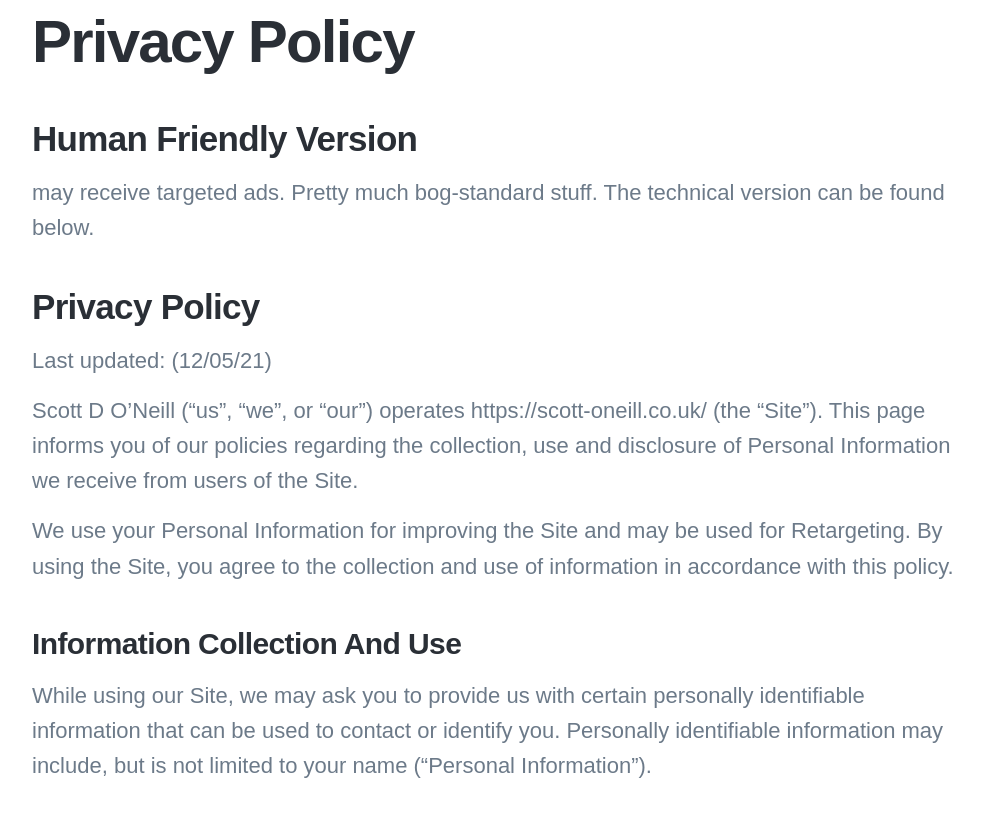
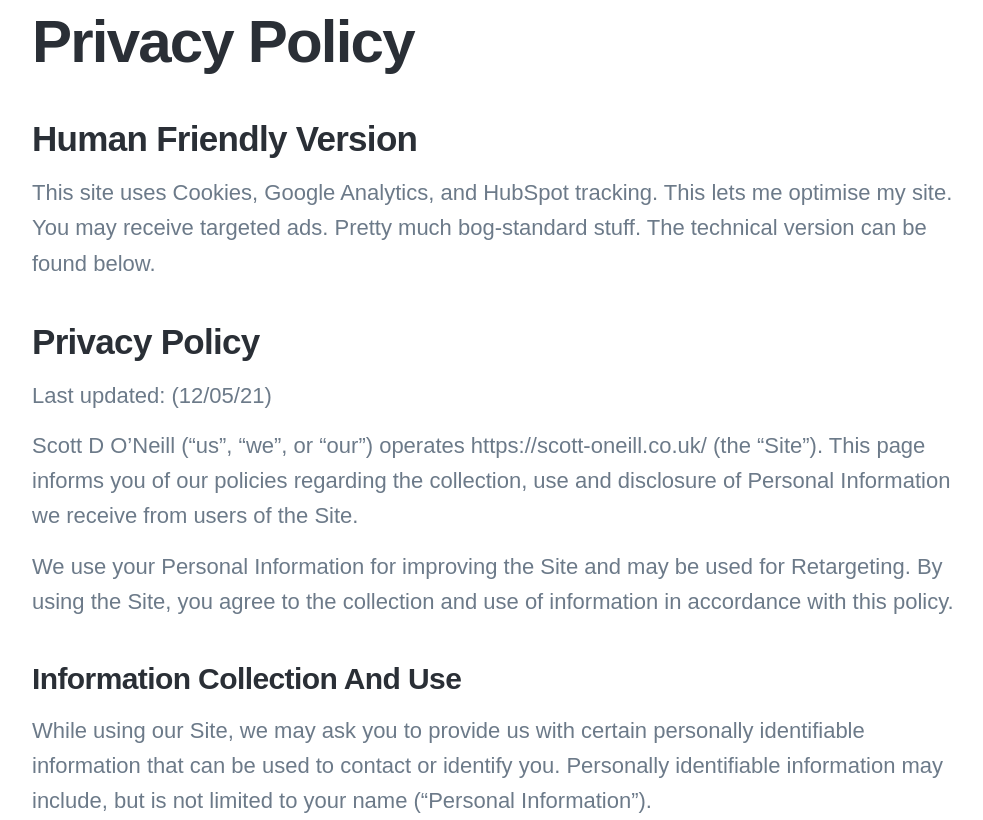
Before and after one commit to ScottON/ScottON, a Jekyll site: the page built from _pages/privacy.md, in a window 1280 px wide and 900 px high, scrolled down 516 px, cut to the strip 80-900 px from the top of the window. Shown: the whole strip, without its empty margins (138-1121 px from the left). Built offline with Jekyll 4.4.1, drawn with Linux system fonts in a browser that asks for light colours; nearby versions of some CDN libraries; some web fonts are replaced.

Commit message:
Update privacy.md

```diff
--- a/_pages/privacy.md
+++ b/_pages/privacy.md
@@ -7,7 +7,7 @@
 # Privacy Policy
 
 ## Human Friendly Version
-may receive targeted ads. Pretty much bog-standard stuff. The technical version can be found below.
+This site uses Cookies, Google Analytics, and HubSpot tracking. This lets me optimise my site. You may receive targeted ads. Pretty much bog-standard stuff. The technical version can be found below.
 
 ## Privacy Policy
 
```
